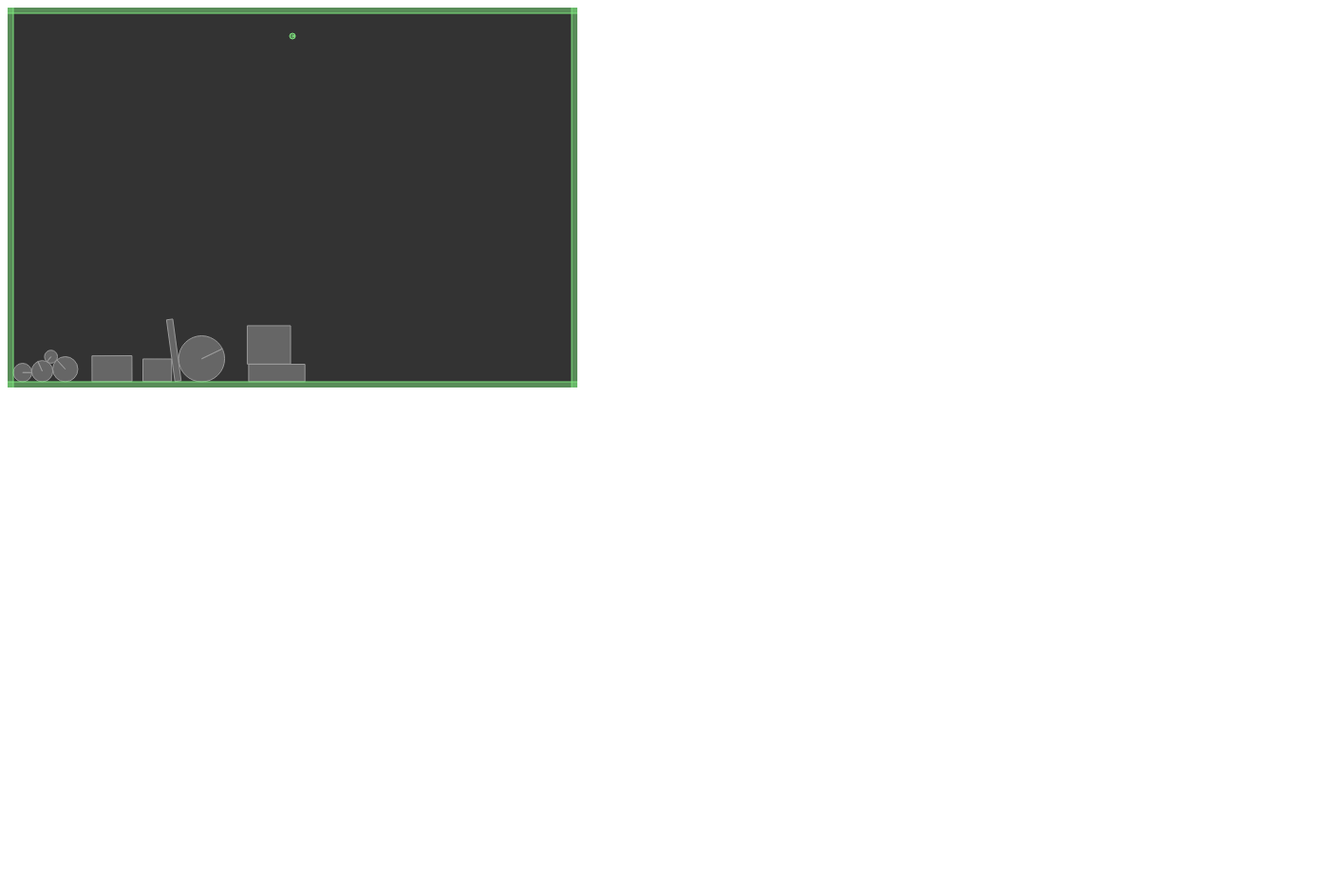
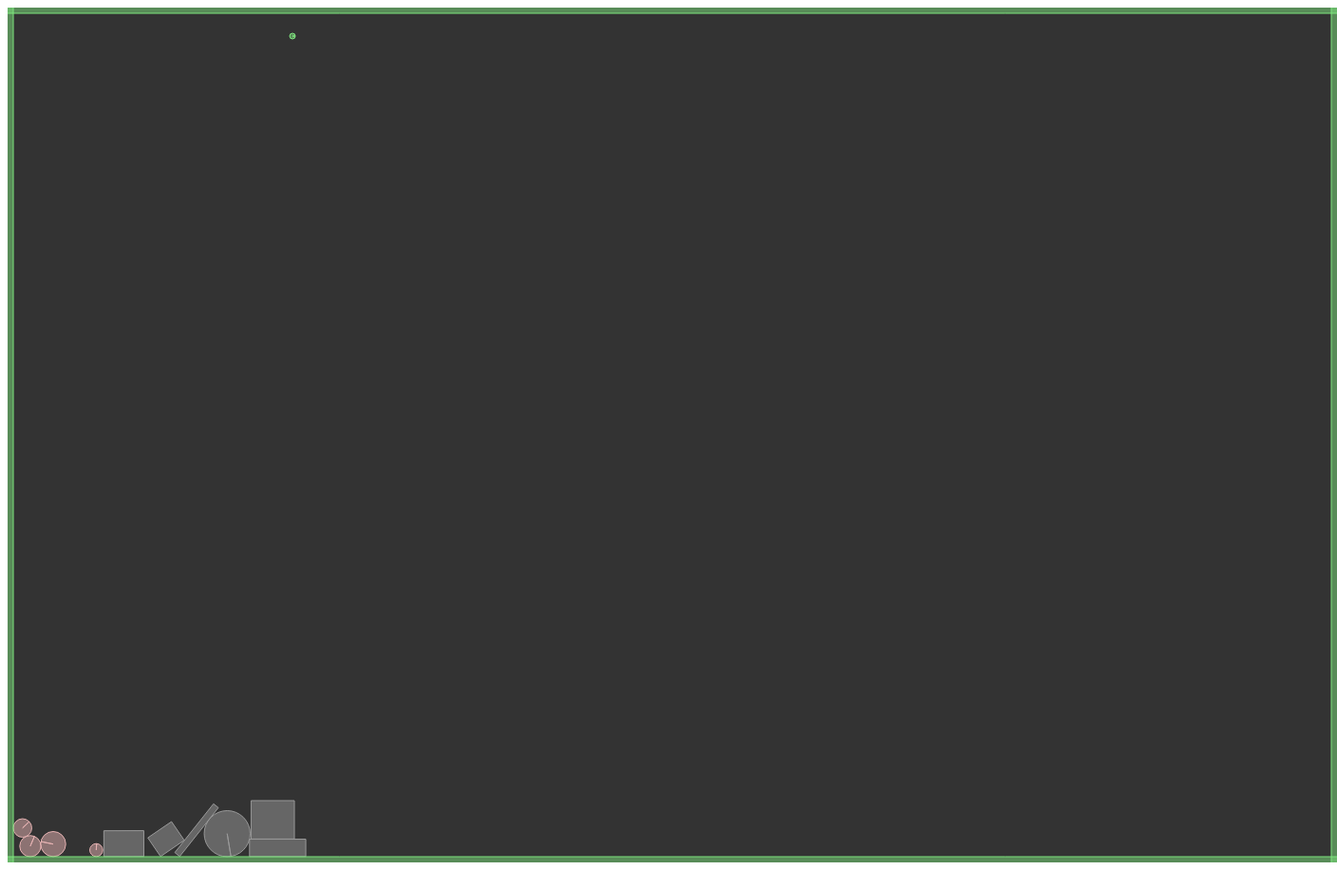
Before and after one commit to carribus/drop-the-tea, a plain HTML site: page demo.html in a window 1280 px wide. Shown: the whole page at 95% size, 1408 px wide, since content can reach past the window. Before the commit the page ends 800 px from the top, so only its background shows below. Drawn offline with Linux system fonts and the light colour scheme.

Commit message:
dimension change

```diff
--- a/demo.html
+++ b/demo.html
@@ -3,7 +3,7 @@
       <title>Box2dWeb Demo</title>
    </head>
    <body onload="init();">
-      <canvas id="canvas" width="600" height="400" style="background-color:#333333;" ></canvas>
+      <canvas id="canvas" width="1400" height="900" style="background-color:#333333;" ></canvas>
    </body>
    <script type="text/javascript" src="Box2dWeb-2.1.a.3.js"></script>
    <script type="text/javascript" src="main.js"></script>
--- a/main.js
+++ b/main.js
@@ -26,16 +26,19 @@
 
       	//create ground
       	bodyDef.type = b2Body.b2_staticBody;
+		//Top bottom limits
       	fixDef.shape = new b2PolygonShape;
-      	fixDef.shape.SetAsBox(20, 2);
-      	bodyDef.position.Set(10, 400 / 30 + 1.8);
+      	fixDef.shape.SetAsBox(40, 2);
+      	bodyDef.position.Set(10, 900 / 30 + 1.8);
       	world.CreateBody(bodyDef).CreateFixture(fixDef);
       	bodyDef.position.Set(10, -1.8);
       	world.CreateBody(bodyDef).CreateFixture(fixDef);
-      	fixDef.shape.SetAsBox(2, 14);
-      	bodyDef.position.Set(-1.8, 13);
+
+		//Left Right
+		fixDef.shape.SetAsBox(2, 18);
+      	bodyDef.position.Set(-1.8, 17);
       	world.CreateBody(bodyDef).CreateFixture(fixDef);
-      	bodyDef.position.Set(21.8, 13);
+      	bodyDef.position.Set(1400 / 30 + 1.8, 13);
       	world.CreateBody(bodyDef).CreateFixture(fixDef);
 
       	//create the peg
```
